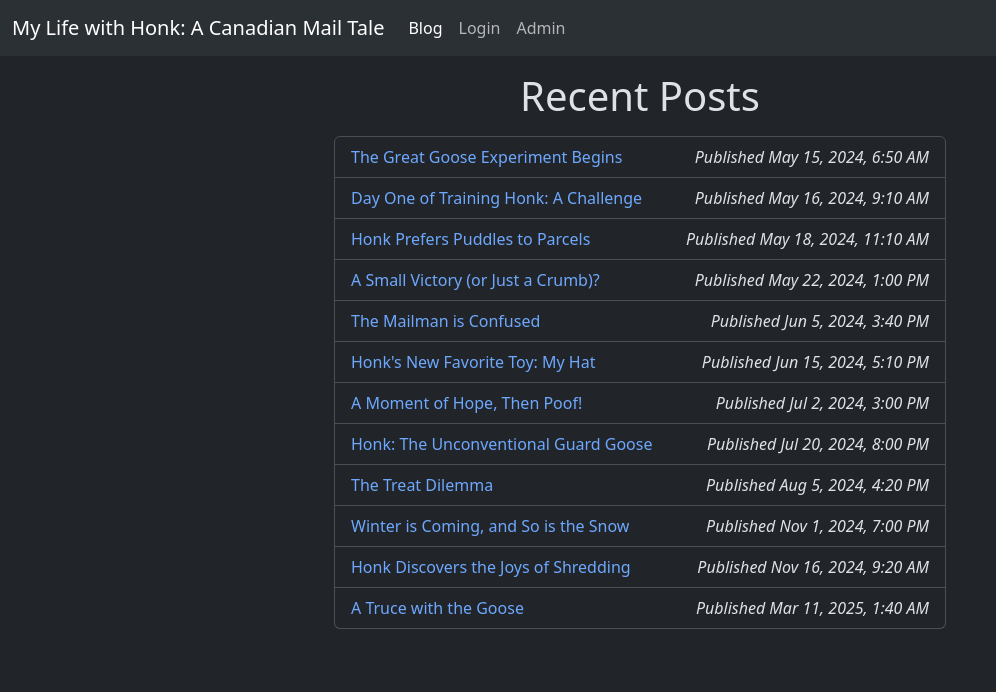
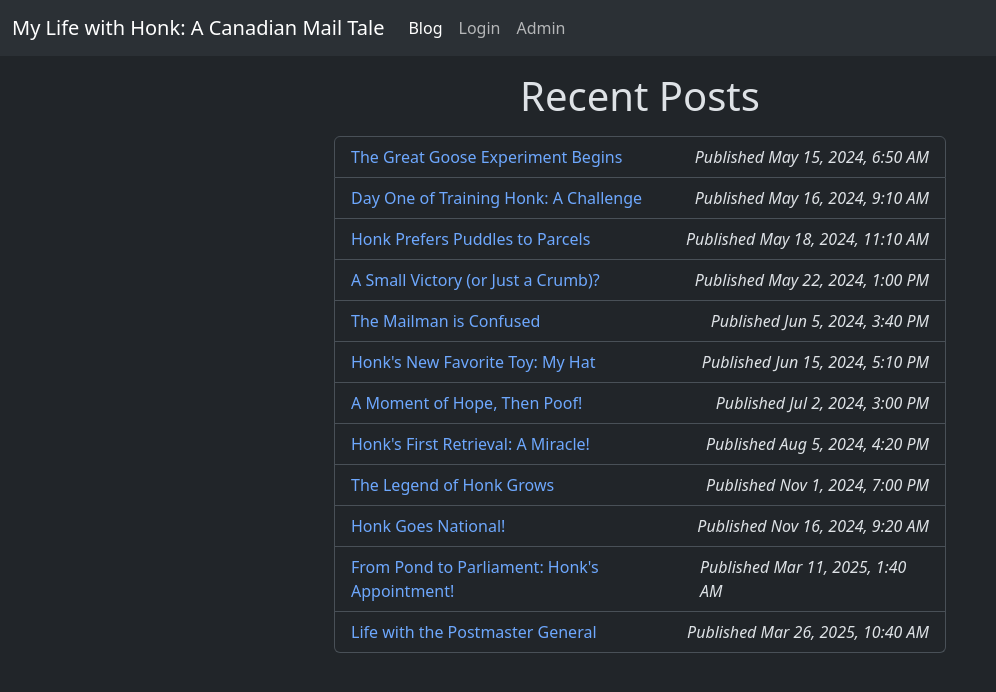
Before and after one commit to hirekarl/lab_10.4_dynamic_routing, a React (Vite) app in the folder dynamic-routing/: page /blog in a window 1280 px wide. Shown: the top 692 px of the page, without its empty margins (0-996 px from the left). Built offline with nearby package versions, Linux system fonts and the light colour scheme.

Commit message:
Gave the story a happy ending.

```diff
--- a/dynamic-routing/src/components/BlogPost.tsx
+++ b/dynamic-routing/src/components/BlogPost.tsx
@@ -54,6 +54,9 @@ const BlogPost = () => {
       </div>
     )
 
+  const gooseImageURL =
+    posts.indexOf(post) !== posts.length - 1 ? "/goose.jpg" : "/postmaster.png"
+
   return (
     <article className="container-fluid p-3">
       <div className="row">
@@ -68,7 +71,10 @@ const BlogPost = () => {
             </em>
           </p>
           <div className="d-flex justify-content-around mb-3">
-            <img src="/goose.jpg" className="img-fluid w-75 rounded-3 shadow" />
+            <img
+              src={gooseImageURL}
+              className="img-fluid w-75 rounded-3 shadow"
+            />
           </div>
           <p>{post.content}</p>
           <div className="d-flex justify-content-between align-items-center">
--- a/dynamic-routing/src/lib/posts.ts
+++ b/dynamic-routing/src/lib/posts.ts
@@ -5,7 +5,7 @@ const posts: Post[] = [
     id: "a1b2c3d4-e5f6-4789-abcd-ef1234567890",
     slug: "the-great-goose-experiment-begins",
     title: "The Great Goose Experiment Begins",
-    content: `Well, folks, it's come to this. The mail delivery out here is, shall we say, "leisurely." So, I've decided to take matters into my own hands, or rather, into the beak of a rather large, opinionated goose I've named "Honk." He's currently eyeing me with suspicion from across the yard, probably wondering if I'm about to offer him another piece of stale bread. The plan is simple: teach Honk to retrieve the mail from the box at the end of the lane. Simple, right? My neighbours, bless their hearts, have already started placing bets on how long this will last. I'm feeling optimistic, though. Honk seems intelligent, in his own honking, waddling way. Wish me luck. I think I'm going to need it. This could be a game-changer for rural living, or just a very loud, feathery disaster.`,
+    content: `Well, folks, it’s come to this. The mail delivery out here is, shall we say, "leisurely." So, I've decided to take matters into my own hands, or rather, into the beak of a rather large, opinionated goose I've named 'Honk'. He's currently eyeing me with suspicion from across the yard, probably wondering if I'm about to offer him another piece of stale bread. The plan is simple: teach Honk to retrieve the mail from the box at the end of the lane. Simple, right? My neighbours, bless their hearts, have already started placing bets on how long this will last. I'm feeling optimistic, though. Honk seems intelligent, in his own honking, waddling way. Wish me luck. I think I'm going to need it. This could be a game-changer for rural living, or just a very loud, feathery disaster.`,
     timestamp: 1715770200000,
   },
   {
@@ -52,38 +52,38 @@ const posts: Post[] = [
   },
   {
     id: "b8c9d0e1-f2a3-4456-1234-678901234567",
-    slug: "honk-the-unconventional-guard-goose",
-    title: "Honk: The Unconventional Guard Goose",
-    content: `While Honk has proven utterly useless at mail retrieval, he has, inadvertently, become quite the formidable guard goose. Any squirrel, rabbit, or even the occasional stray cat that dares to venture too close to the mailbox is met with a barrage of honks, hisses, and a surprisingly swift charge. The neighbourhood kids now take a wide berth around our property. So, I haven't got a mail-goose, but I've got a very effective, albeit loud, deterrent for anyone thinking of tampering with my bills. Perhaps I should pivot his training. Instead of fetching, maybe I can teach him to deliver the bills to the tax office. Now there's an idea.`,
-    timestamp: 1721520000000,
+    slug: "honks-first-retrieval-a-miracle",
+    title: "Honk's First Retrieval: A Miracle!",
+    content: `You won't believe it, folks. After months of frustration, it happened! I tossed a rolled-up flyer towards the mailbox, and Honk, without hesitation, waddled over, picked it up, and brought it directly to my feet! No shredding, no detours, just pure, unadulterated mail retrieval. My jaw hit the floor. He looked at me with an almost smug expression, as if to say, "Took you long enough, human." This is a game-changer! The mailman nearly fainted when he saw Honk confidently bringing him a package this morning. We're on the cusp of something truly revolutionary here.`,
+    timestamp: 1722889200000,
   },
   {
     id: "c9d0e1f2-a3b4-4567-2345-789012345678",
-    slug: "the-treat-dilemma",
-    title: "The Treat Dilemma",
-    content: `I've been trying to use treats as a motivator. Turns out, Honk is incredibly picky. He scoffs at plain birdseed, turns his beak up at dried fruit, and only deigns to accept corn if it's freshly shucked. This makes positive reinforcement rather challenging when your trainee has gourmet tastes. I tried offering him a small piece of cheese today, thinking it might be a novel incentive. He sniffed it, then flicked it away with his beak, as if insulted. I'm running out of ideas for what motivates this feathered tyrant. Maybe he's just doing it for the sheer joy of watching me struggle.`,
-    timestamp: 1722889200000,
+    slug: "the-legend-of-honk-grows",
+    title: "The Legend of Honk Grows",
+    content: `Word has spread, and Honk is becoming quite the local celebrity. People are driving by just to witness the "mail goose" in action. He's not just fetching our mail now; he's developed an uncanny ability to sort it, too. Bills go in one pile, flyers in another, and anything with a picture of corn gets a special honk of approval. Even the postal service sent a representative to observe his unique talents. They called him "an asset to rural delivery." I'm starting to think my little experiment has gone far beyond just getting my own mail.`,
+    timestamp: 1730502000000,
   },
   {
     id: "d0e1f2a3-b4c5-4678-3456-890123456789",
-    slug: "winter-is-coming-and-so-is-the-snow",
-    title: "Winter is Coming, and So is the Snow",
-    content: `The first flakes are falling, and I'm starting to worry about how this mail-goose experiment will fare in the snow. Honk seems quite content waddling through the dusting, but the idea of him trying to locate a small envelope buried under a foot of white powder seems increasingly far-fetched. He'll probably just make snow angels with his wings and then demand a warm bath. My dream of year-round, automated mail delivery via goose is slowly freezing over, much like the puddles in the yard. Perhaps I should invest in a very long stick with a hook on the end for winter.`,
-    timestamp: 1730502000000,
+    slug: "honk-goes-national",
+    title: "Honk Goes National!",
+    content: `It's official! Honk's innovative approach to mail delivery has caught the attention of Canada Post. They've invited him (and me, of course) to Ottawa for a demonstration. Apparently, they're looking for new, efficient ways to handle remote deliveries, and Honk's natural aptitude is exactly what they need. I never thought my stubborn goose would be a pioneer in postal logistics, but here we are. He's even got a little custom-made satchel now, though he mostly just carries it in his beak. The future of Canadian mail might just be feathered!`,
+    timestamp: 1731766800000,
   },
   {
     id: "e1f2a3b4-c5d6-4789-4567-901234567890",
-    slug: "honk-discovers-the-joys-of-shredding",
-    title: "Honk Discovers the Joys of Shredding",
-    content: `Today, I left an old phone book near the mailbox, hoping Honk might get curious. He did. Oh, he absolutely did. He spent a good hour tearing pages out, meticulously shredding them into tiny pieces, and then scattering them across the lawn like confetti. The yard now looks like a paper blizzard hit it. While it wasn't mail retrieval, he certainly demonstrated a keen interest in paper products. Perhaps I could train him to be a mobile, eco-friendly paper shredder? It's not mail, but at least it's a useful skill. My wife, however, was less than impressed with the paper-strewn landscape.`,
-    timestamp: 1731766800000,
+    slug: "from-pond-to-parliament-honks-appointment",
+    title: "From Pond to Parliament: Honk's Appointment!",
+    content: `The news is out, and I'm still reeling. After a series of highly successful demonstrations and a surprisingly eloquent honk-filled presentation, Honk has been appointed the Postmaster General of Canada! Yes, you read that right. My goose. The one who used to hiss at newspapers. He's now in charge of the entire national postal service. They say his unique perspective on efficiency and his unwavering dedication to "honking down" delivery times will revolutionize the industry. I'm just a simple man from rural Canada, but I always knew Honk had a special something. This is truly an honour for him, and for all geese everywhere!`,
+    timestamp: 1741671600000,
   },
   {
     id: "f2a3b4c5-d6e7-4890-5678-012345678901",
-    slug: "a-truce-with-the-goose",
-    title: "A Truce with the Goose",
-    content: `It's been a few months now, and I've come to a realization. Honk is never going to fetch the mail. He's simply not built for it, or perhaps, he's too smart to fall for my human schemes. However, we've reached a sort of truce. I still walk to the mailbox, but now, Honk often accompanies me, honking a cheerful (I think?) accompaniment. He still stands guard, ensuring no rogue squirrels make off with the newspaper. So, while my grand experiment in avian postal service has failed, I've gained a rather loud, feathered companion. And honestly, that's not so bad.`,
-    timestamp: 1741671600000,
+    slug: "life-with-the-postmaster-general",
+    title: "Life with the Postmaster General",
+    content: `Life's certainly changed since Honk took office. He's got a dedicated team of human assistants, a custom-built, goose-friendly office in Ottawa (complete with a small pond), and his portrait hangs proudly in the Canada Post headquarters. He still visits the farm regularly, though, often bringing official documents for me to sign with his beak. His leadership has seen unprecedented improvements in mail efficiency across the country. Who knew a goose could inspire such change? I'm just proud to have been a small part of his incredible journey. Long live Postmaster General Honk!`,
+    timestamp: 1743000000000,
   },
 ]
 
```
Also changed, not shown: 1 other file (tests, documents, lock files or other folders).
